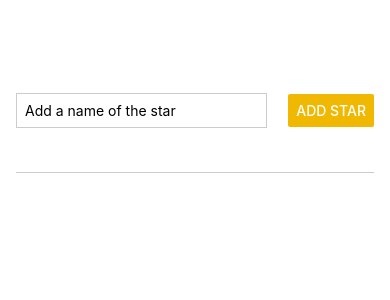
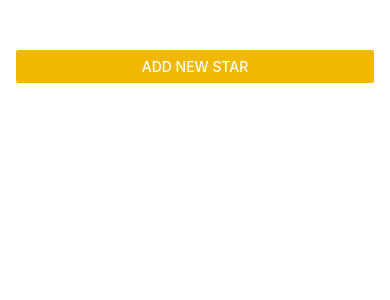
Before and after one commit to perseverance50k/stellar-stitch, a React Native app: screen / in a window 390 px wide. Shown: the top 300 px of the page. Built offline with nearby package versions, Linux system fonts and the light colour scheme.

Commit message:
Implemented modal for adding new stars

```diff
--- a/App.js
+++ b/App.js
@@ -1,11 +1,12 @@
 import { useState } from "react";
-import { StyleSheet, View } from "react-native";
+import { StyleSheet, View, Button } from "react-native";
 import { StarInput } from "./components/StarInput";
 import { StarList } from "./components/StarList";
 
 export default function App() {
   const [starInput, setStarInput] = useState("");
   const [stars, setStars] = useState([]);
+  const [modalIsVisible, setModalIsVisible] = useState(false);
 
   const starInputChangeHandler = (enteredText) => {
     setStarInput(enteredText);
@@ -18,6 +19,7 @@ export default function App() {
       { value: starInput, id: stars.length - 1 },
     ]);
     setStarInput("");
+    finishAddNewStarHandler();
   };
 
   const starItemPressHandler = (id) => {
@@ -26,12 +28,27 @@ export default function App() {
     });
   };
 
+  const startAddNewStarHandler = () => {
+    setModalIsVisible(true);
+  };
+
+  const finishAddNewStarHandler = () => {
+    setModalIsVisible(false);
+  };
+
   return (
     <View style={styles.container}>
+      <Button
+        title="Add New Star"
+        color="#f0b800"
+        onPress={startAddNewStarHandler}
+      />
       <StarInput
         value={starInput}
+        modalIsVisible={modalIsVisible}
         onInputChange={starInputChangeHandler}
         onButtonPress={addStarBtnPressHandler}
+        onCancel={finishAddNewStarHandler}
       />
       <View style={styles.starsContainer}>
         <StarList stars={stars} onItemPress={starItemPressHandler} />
--- a/components/StarInput.js
+++ b/components/StarInput.js
@@ -1,7 +1,14 @@
-import { View, TextInput, Button, StyleSheet } from "react-native";
+import { View, TextInput, Button, StyleSheet, Modal } from "react-native";
 
-export const StarInput = ({ value, onInputChange, onButtonPress }) => {
+export const StarInput = ({
+  value,
+  modalIsVisible,
+  onInputChange,
+  onButtonPress,
+  onCancel,
+}) => {
   return (
+    <Modal visible={modalIsVisible} animationType="slide">
       <View style={styles.inputContainer}>
         <TextInput
           style={styles.textInput}
@@ -10,26 +17,43 @@ export const StarInput = ({ value, onInputChange, onButtonPress }) => {
           autoCapitalize="none"
           value={value}
         />
+        <View style={styles.buttonContainer}>
+          <View style={styles.button}>
+            <Button title="Cancel" onPress={onCancel} />
+          </View>
+          <View style={styles.button}>
             <Button title="Add star" color="#f0b800" onPress={onButtonPress} />
           </View>
+        </View>
+      </View>
+    </Modal>
   );
 };
 
 const styles = StyleSheet.create({
   inputContainer: {
     flex: 1,
-    flexDirection: "row",
-    justifyContent: "space-between",
+    flexDirection: "column",
+    justifyContent: "center",
     alignItems: "center",
     marginBottom: 12,
+    padding: 16,
     borderBottomWidth: 1,
     borderBottomColor: "#cccccc",
   },
   textInput: {
     borderWidth: 1,
     borderColor: "#cccccc",
-    width: "70%",
+    width: "100%",
     marginRight: 8,
     padding: 8,
   },
+  buttonContainer: {
+    marginTop: 16,
+    flexDirection: "row",
+  },
+  button: {
+    width: "30%",
+    marginHorizontal: 8,
+  },
 });
```
Lines whose indentation alone changed are shown as unchanged.
